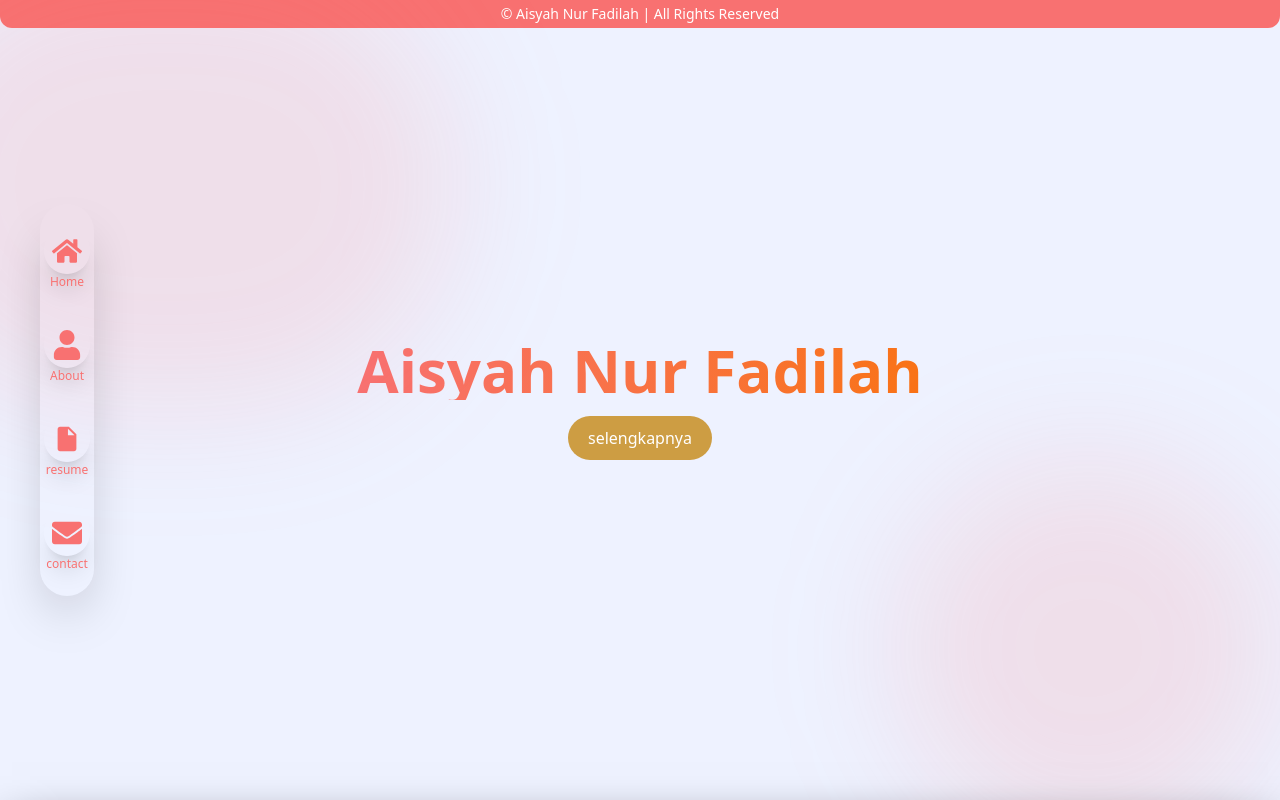
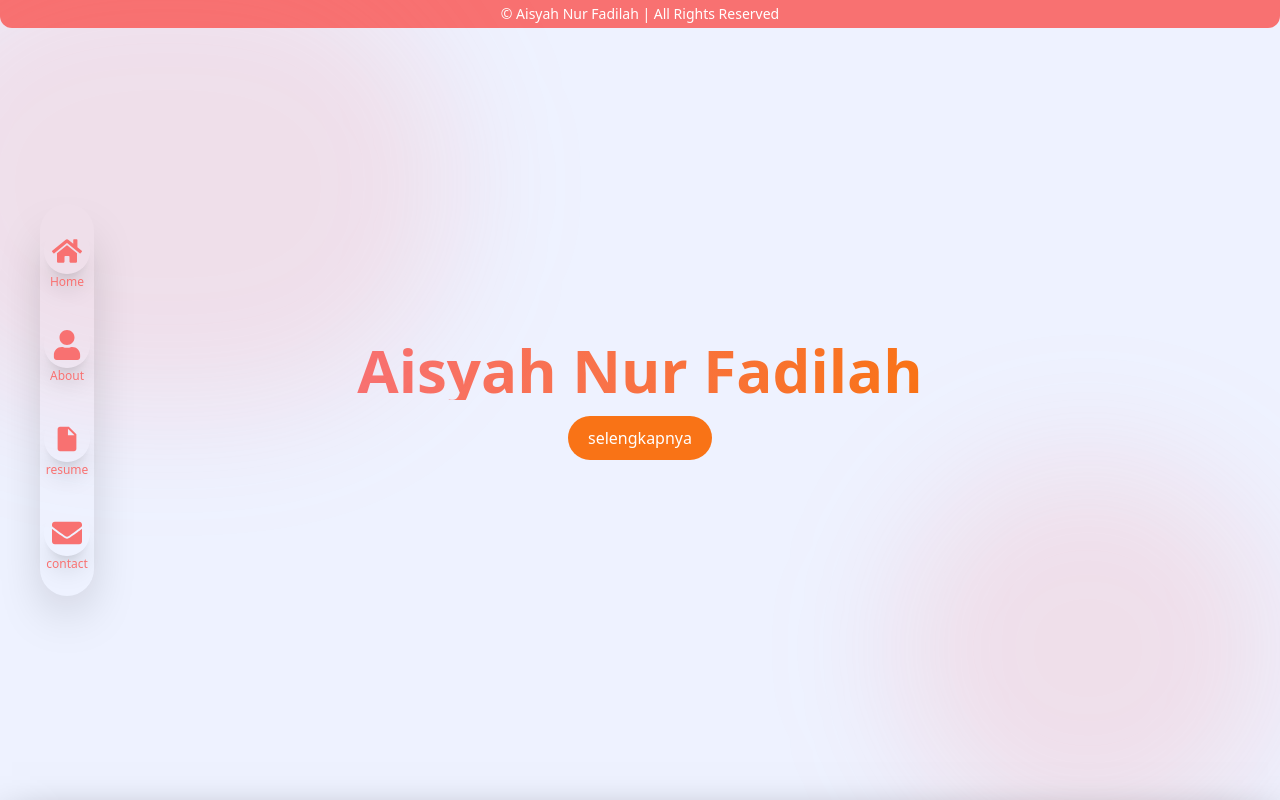
Before and after one commit to isyhfadilah/aisyahnurfadilah, a Next.js app: page / in a window 1280 px wide. Shown: the top 800 px of the page. Built offline with nearby package versions, Linux system fonts and the light colour scheme; a web font is replaced by a local one.

Commit message:
fix: change primary color on button component

```diff
--- a/src/components/ui/button/index.tsx
+++ b/src/components/ui/button/index.tsx
@@ -49,7 +49,7 @@ export const Button: React.FC<ButtonProps> = ({
   const classNames = []
   switch (variant) {
     case 'primary':
-      classNames.push('text-white bg-primary')
+      classNames.push('text-white bg-orange-500')
       break
     case 'secondary':
       classNames.push('text-white bg-secondary')
--- a/src/shared/styles/app.css
+++ b/src/shared/styles/app.css
@@ -475,6 +475,7 @@
 .bg-dark-gray{--un-bg-opacity:1;background-color:rgba(32,33,35,var(--un-bg-opacity));}
 .bg-gray-200{--un-bg-opacity:1;background-color:rgba(229,231,235,var(--un-bg-opacity));}
 .bg-indigo-50{--un-bg-opacity:1;background-color:rgba(238,242,255,var(--un-bg-opacity));}
+.bg-orange-500{--un-bg-opacity:1;background-color:rgba(249,115,22,var(--un-bg-opacity));}
 .bg-primary{--un-bg-opacity:1;background-color:rgba(205,157,67,var(--un-bg-opacity));}
 .bg-red-100{--un-bg-opacity:1;background-color:rgba(254,226,226,var(--un-bg-opacity));}
 .bg-red-400{--un-bg-opacity:1;background-color:rgba(248,113,113,var(--un-bg-opacity));}
```
